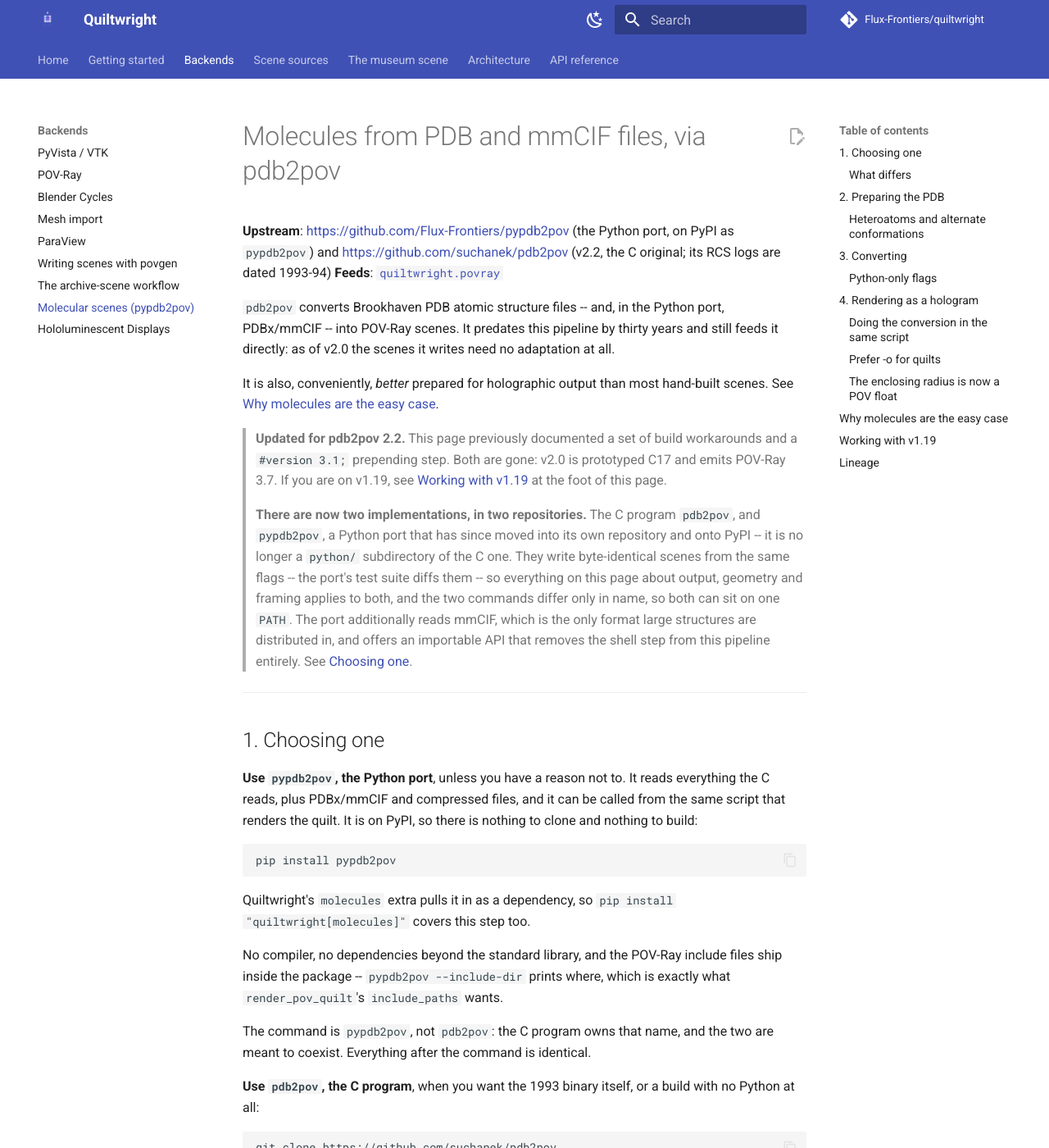
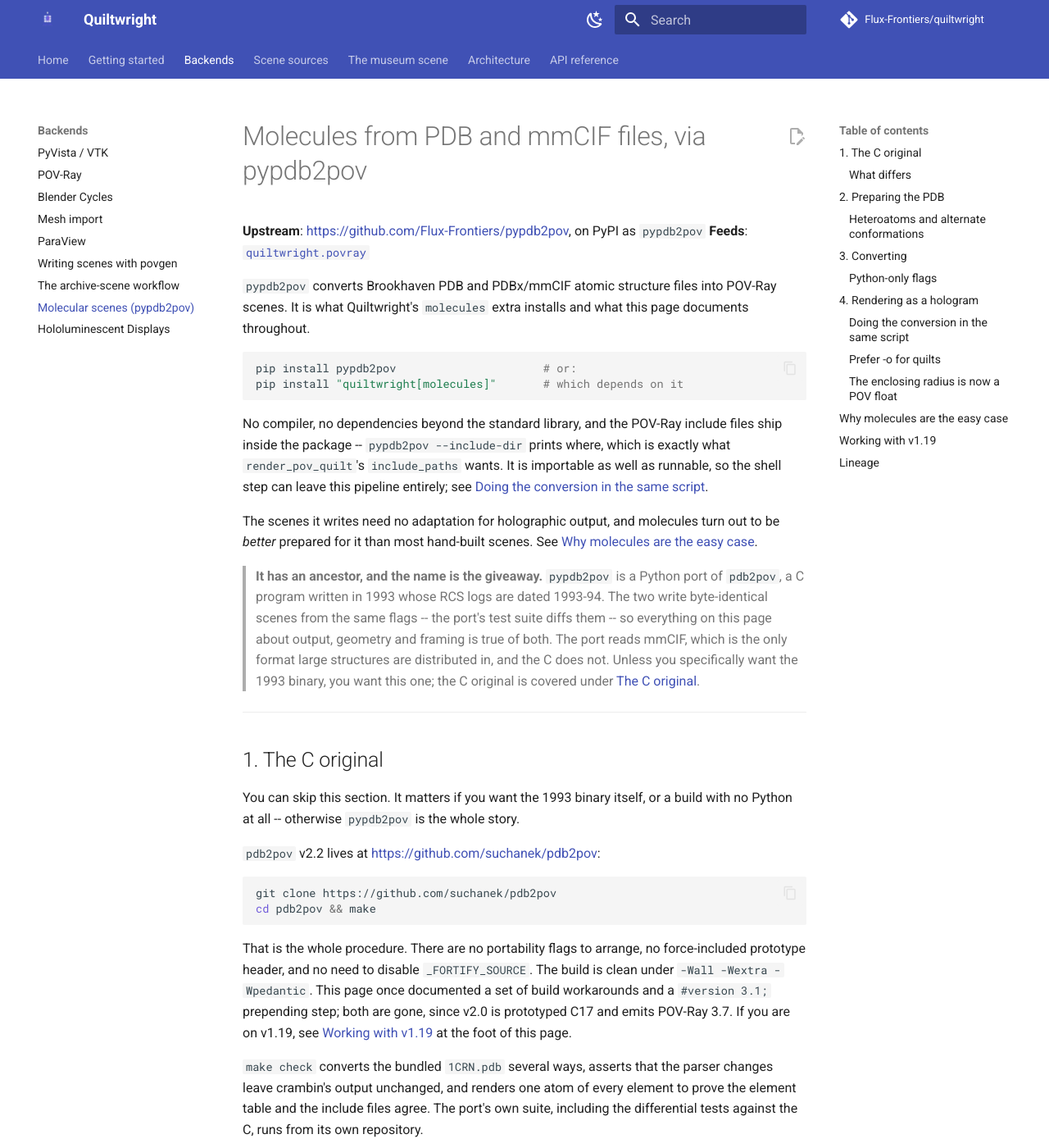
Before and after one commit to Flux-Frontiers/quiltwright, an MkDocs documentation site: the page built from docs/pdb2pov.md, in a window 1280 px wide and 1400 px high. Shown: the whole window at 82% size. Built offline with MkDocs 1.6.1 and Material for MkDocs 9.7.7, drawn with Linux system fonts in a browser that asks for light colours; comment, search, counter and statistics services are not loaded; some of the changed text lies outside the part shown.

Commit message:
docs: make pypdb2pov the subject, not the port
The page was built around the C program with pypdb2pov presented as an
alternative to weigh against it -- the title said via pdb2pov, the opening
sentence described the C converting files with mmCIF as a parenthetical the
port adds, and section 1 was Choosing one, giving the two equal billing.

That is backwards. pypdb2pov is what the molecules extra installs, what
every worked example on the page already invokes, and what anyone arriving
here should end up running. The C original is its ancestor and a special
case: you want it if you want the 1993 binary itself.

So the page now opens on pypdb2pov and how to install it, carries the
lineage as a short aside, and demotes the C to section 1, The C original,
which says up front that it can be skipped. install.md loses the two
implementations framing for the same reason, and its cross-reference no
longer sends people here to decide between them.

````diff
--- a/docs/pdb2pov.md
+++ b/docs/pdb2pov.md
@@ -1,59 +1,46 @@
-# Molecules from PDB and mmCIF files, via pdb2pov
+# Molecules from PDB and mmCIF files, via pypdb2pov
 
-**Upstream**: <https://github.com/Flux-Frontiers/pypdb2pov> (the Python port, on
-PyPI as `pypdb2pov`) and <https://github.com/suchanek/pdb2pov> (v2.2, the C
-original; its RCS logs are dated 1993-94)
+**Upstream**: <https://github.com/Flux-Frontiers/pypdb2pov>, on PyPI as
+`pypdb2pov`
 **Feeds**: [`quiltwright.povray`](povray.md)
 
-`pdb2pov` converts Brookhaven PDB atomic structure files -- and, in the Python
-port, PDBx/mmCIF -- into POV-Ray scenes. It predates this pipeline by thirty
-years and still feeds it directly: as of v2.0 the scenes it writes need no
-adaptation at all.
+`pypdb2pov` converts Brookhaven PDB and PDBx/mmCIF atomic structure files into
+POV-Ray scenes. It is what Quiltwright's `molecules` extra installs and what
+this page documents throughout.
 
-It is also, conveniently, *better* prepared for holographic output than most
-hand-built scenes. See [Why molecules are the easy case](#why-molecules-are-the-easy-case).
+```bash
+pip install pypdb2pov                      # or:
+pip install "quiltwright[molecules]"       # which depends on it
+```
 
-> **Updated for pdb2pov 2.2.** This page previously documented a set of build
-> workarounds and a `#version 3.1;` prepending step. Both are gone: v2.0 is
-> prototyped C17 and emits POV-Ray 3.7. If you are on v1.19, see
-> [Working with v1.19](#working-with-v119) at the foot of this page.
+No compiler, no dependencies beyond the standard library, and the POV-Ray
+include files ship inside the package -- `pypdb2pov --include-dir` prints
+where, which is exactly what `render_pov_quilt`'s `include_paths` wants. It is
+importable as well as runnable, so the shell step can leave this pipeline
+entirely; see
+[Doing the conversion in the same script](#doing-the-conversion-in-the-same-script).
 
-> **There are now two implementations, in two repositories.** The C program
-> `pdb2pov`, and `pypdb2pov`, a Python port that has since moved into its own
-> repository and onto PyPI -- it is no longer a `python/` subdirectory of the C
-> one. They write byte-identical scenes from the same flags -- the port's test
-> suite diffs them -- so everything on this page about output, geometry and
-> framing applies to both, and the two commands differ only in name, so both can
-> sit on one `PATH`. The port additionally reads mmCIF, which is the only format
-> large structures are distributed in, and offers an importable API that
-> removes the shell step from this pipeline entirely. See
-> [Choosing one](#1-choosing-one).
+The scenes it writes need no adaptation for holographic output, and molecules
+turn out to be *better* prepared for it than most hand-built scenes. See
+[Why molecules are the easy case](#why-molecules-are-the-easy-case).
+
+> **It has an ancestor, and the name is the giveaway.** `pypdb2pov` is a Python
+> port of `pdb2pov`, a C program written in 1993 whose RCS logs are dated
+> 1993-94. The two write byte-identical scenes from the same flags -- the
+> port's test suite diffs them -- so everything on this page about output,
+> geometry and framing is true of both. The port reads mmCIF, which is the only
+> format large structures are distributed in, and the C does not. Unless you
+> specifically want the 1993 binary, you want this one; the C original is
+> covered under [The C original](#1-the-c-original).
 
 ---
 
-## 1. Choosing one
+## 1. The C original
 
-**Use `pypdb2pov`, the Python port**, unless you have a reason not to. It
-reads everything the C reads, plus PDBx/mmCIF and compressed files, and it can
-be called from the same script that renders the quilt. It is on PyPI, so there
-is nothing to clone and nothing to build:
+You can skip this section. It matters if you want the 1993 binary itself, or a
+build with no Python at all -- otherwise `pypdb2pov` is the whole story.
 
-```bash
-pip install pypdb2pov
-```
-
-Quiltwright's `molecules` extra pulls it in as a dependency, so
-`pip install "quiltwright[molecules]"` covers this step too.
-
-No compiler, no dependencies beyond the standard library, and the POV-Ray
-include files ship inside the package -- `pypdb2pov --include-dir` prints
-where, which is exactly what `render_pov_quilt`'s `include_paths` wants.
-
-The command is `pypdb2pov`, not `pdb2pov`: the C program owns that name, and
-the two are meant to coexist. Everything after the command is identical.
-
-**Use `pdb2pov`, the C program**, when you want the 1993 binary itself, or a
-build with no Python at all:
+`pdb2pov` v2.2 lives at <https://github.com/suchanek/pdb2pov>:
 
 ```bash
 git clone https://github.com/suchanek/pdb2pov
@@ -62,16 +49,20 @@
 
 That is the whole procedure. There are no portability flags to arrange, no
 force-included prototype header, and no need to disable `_FORTIFY_SOURCE`.
-The build is clean under `-Wall -Wextra -Wpedantic`.
+The build is clean under `-Wall -Wextra -Wpedantic`. This page once documented
+a set of build workarounds and a `#version 3.1;` prepending step; both are
+gone, since v2.0 is prototyped C17 and emits POV-Ray 3.7. If you are on v1.19,
+see [Working with v1.19](#working-with-v119) at the foot of this page.
 
 `make check` converts the bundled `1CRN.pdb` several ways, asserts that the
 parser changes leave crambin's output unchanged, and renders one atom of every
 element to prove the element table and the include files agree. The port's own
 suite, including the differential tests against the C, runs from its own
-repository rather than from a `python/` tree inside this one.
+repository.
 
-`pypdb2pov` carries its own version -- 0.1.1 at the time of writing -- alongside
-the pdb2pov release it implements. Scene headers name both, on the line that
+The commands differ only in name, so both can sit on one `PATH`: the C program
+owns `pdb2pov` and the port answers to `pypdb2pov`. Everything after the
+command is identical. Scene headers name both versions, on the line that
 already varies between runs:
 
 ```
````
Also changed, not shown: docs/install.md (+6 -9 lines).
